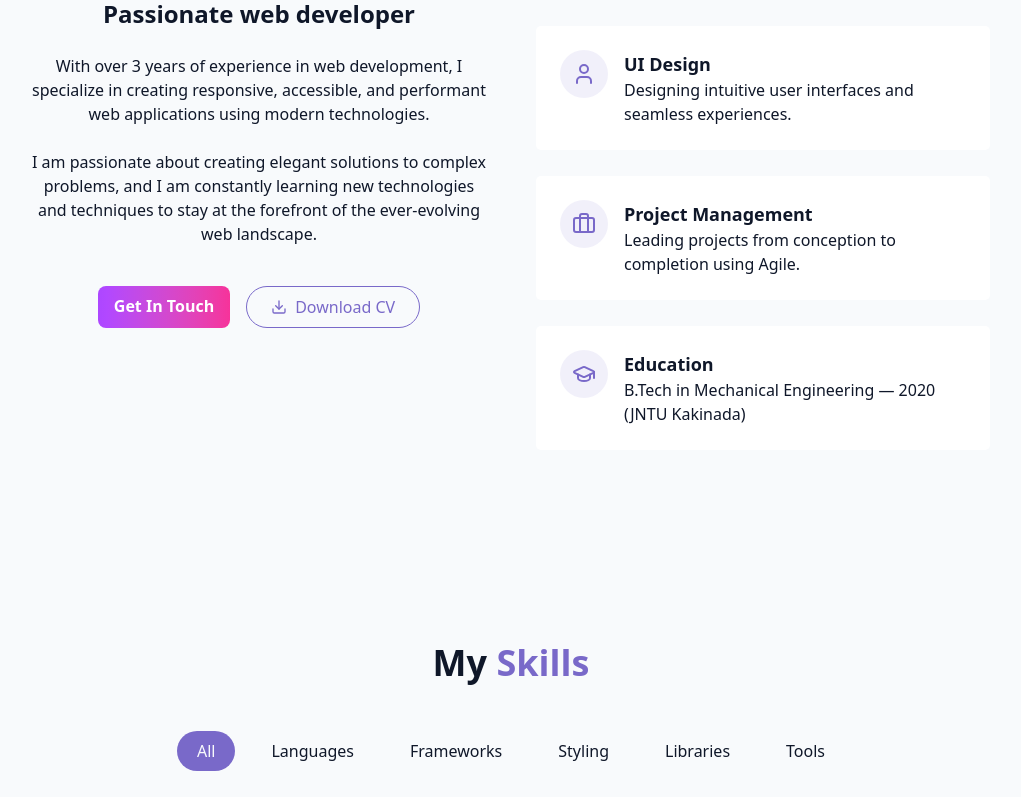
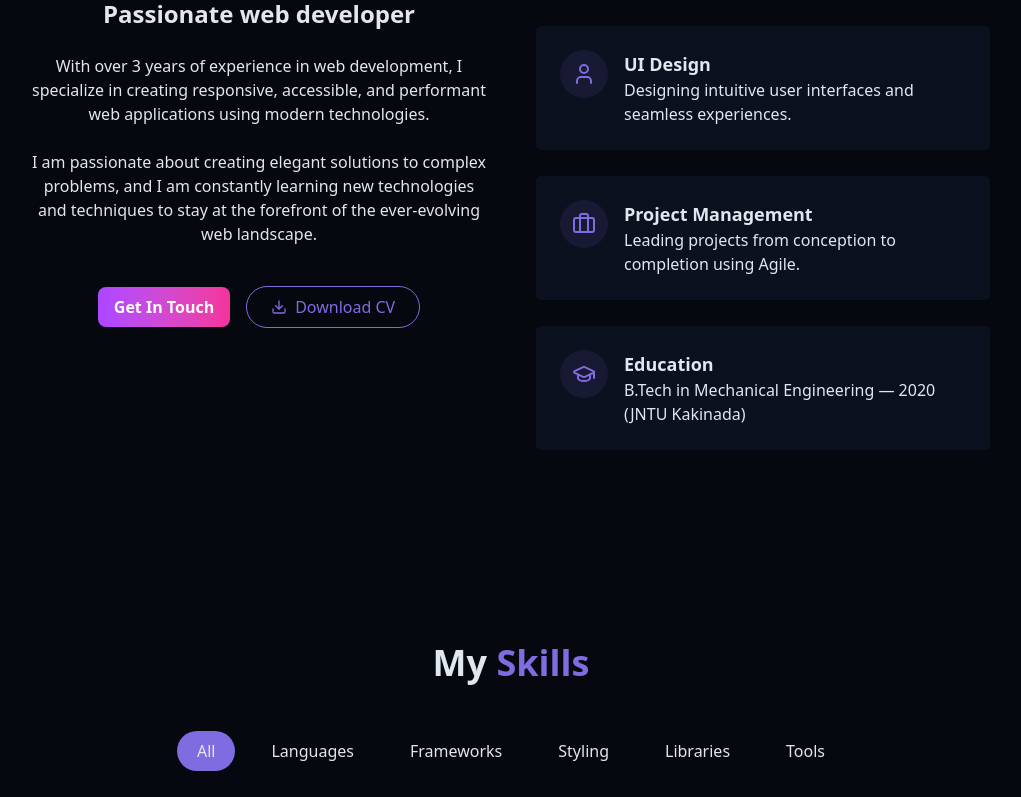
Before and after one commit to Gopikrishna-Gurivisetti/gopikrishna-portfolio, a React (Vite) app: page / in a window 1280 px wide. Shown: the part 1109-1906 px from the top of the page, without its empty margins (129-1150 px from the left). Built offline with nearby package versions, Linux system fonts and the light colour scheme.

Commit message:
intially dark mode is on

```diff
--- a/src/components/AboutSection.jsx
+++ b/src/components/AboutSection.jsx
@@ -23,15 +23,18 @@ export const AboutSection = () => {
               landscape.
             </p>
 
-            <div className="flex flex-col sm:flex-row gap-4 pt-4 justify-center">
-              <a href="#contact" className="cosmic-button">
+            <div className="flex flex-col sm:flex-row gap-4 pt-4 justify-center items-center">
+              <a
+                href="#contact"
+                className="cosmic-button sm:w-auto text-center"
+              >
                 Get In Touch
               </a>
               <a
                 href="/Gopi_Resume.pdf"
                 download="Gopikrishna_Resume.pdf"
                 rel="noopener noreferrer"
-                className="px-6 py-2 flex items-center gap-2 rounded-full border border-primary text-primary hover:bg-primary/10 transition-colors duration-300"
+                className="px-6 py-2 flex items-center justify-center gap-2 rounded-full border border-primary text-primary hover:bg-primary/10 transition-colors duration-300 sm:w-auto"
               >
                 <Download className="h-4 w-4" />
                 Download CV
--- a/src/components/ThemeToggle.jsx
+++ b/src/components/ThemeToggle.jsx
@@ -5,7 +5,6 @@ export const ThemeToggle = () => {
   const [isDarkMode, setIsDarkMode] = useState(false);
 
   const toggleTheme = () => {
-    console.log("Clicked!"); // Debug
     if (isDarkMode) {
       document.documentElement.classList.remove("dark");
       localStorage.setItem("theme", "light");
@@ -19,12 +18,18 @@ export const ThemeToggle = () => {
 
   useEffect(() => {
     const storedTheme = localStorage.getItem("theme");
+
     if (storedTheme === "dark") {
       document.documentElement.classList.add("dark");
       setIsDarkMode(true);
+    } else if (storedTheme === "light") {
+      document.documentElement.classList.remove("dark");
+      setIsDarkMode(false);
     } else {
-      localStorage.setItem("theme", "light");
-      setIsDarkMode(false);
+      // No theme stored, default to dark
+      document.documentElement.classList.add("dark");
+      localStorage.setItem("theme", "dark");
+      setIsDarkMode(true);
     }
   }, []);
 
```
